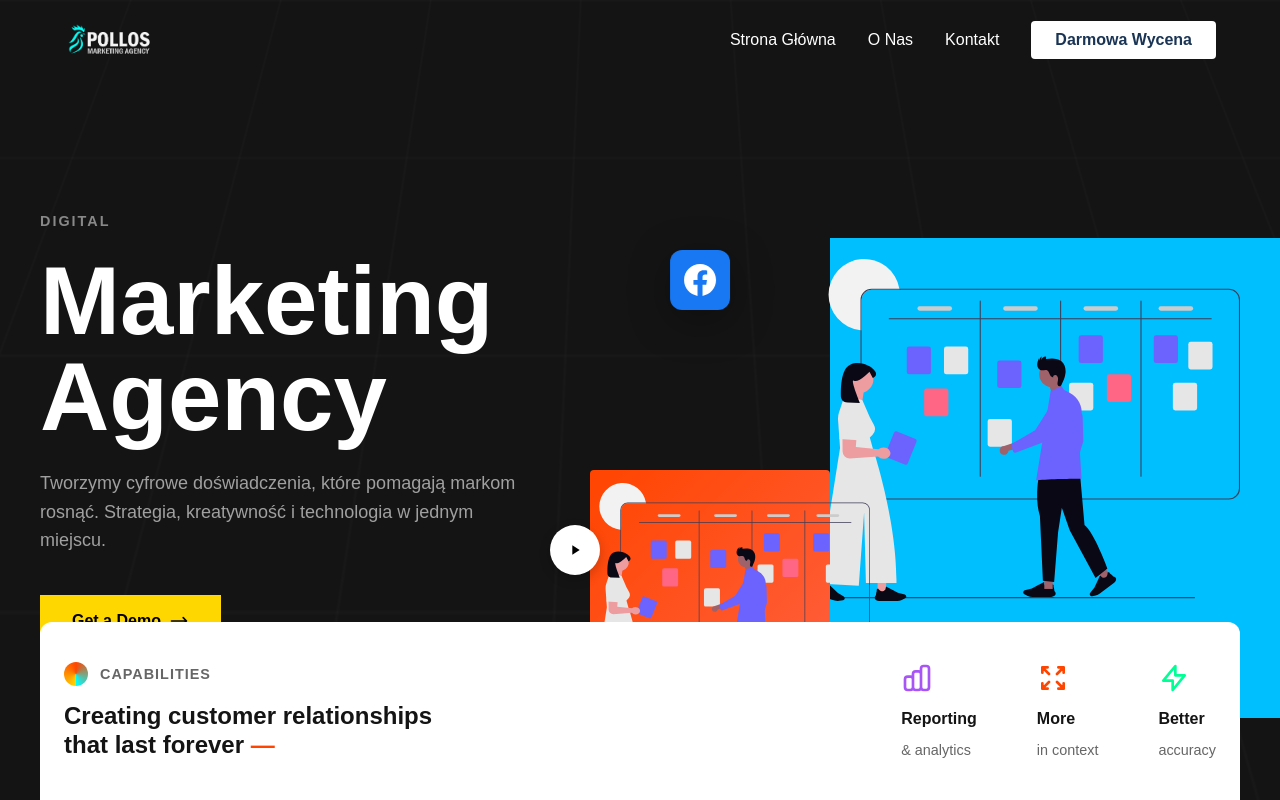
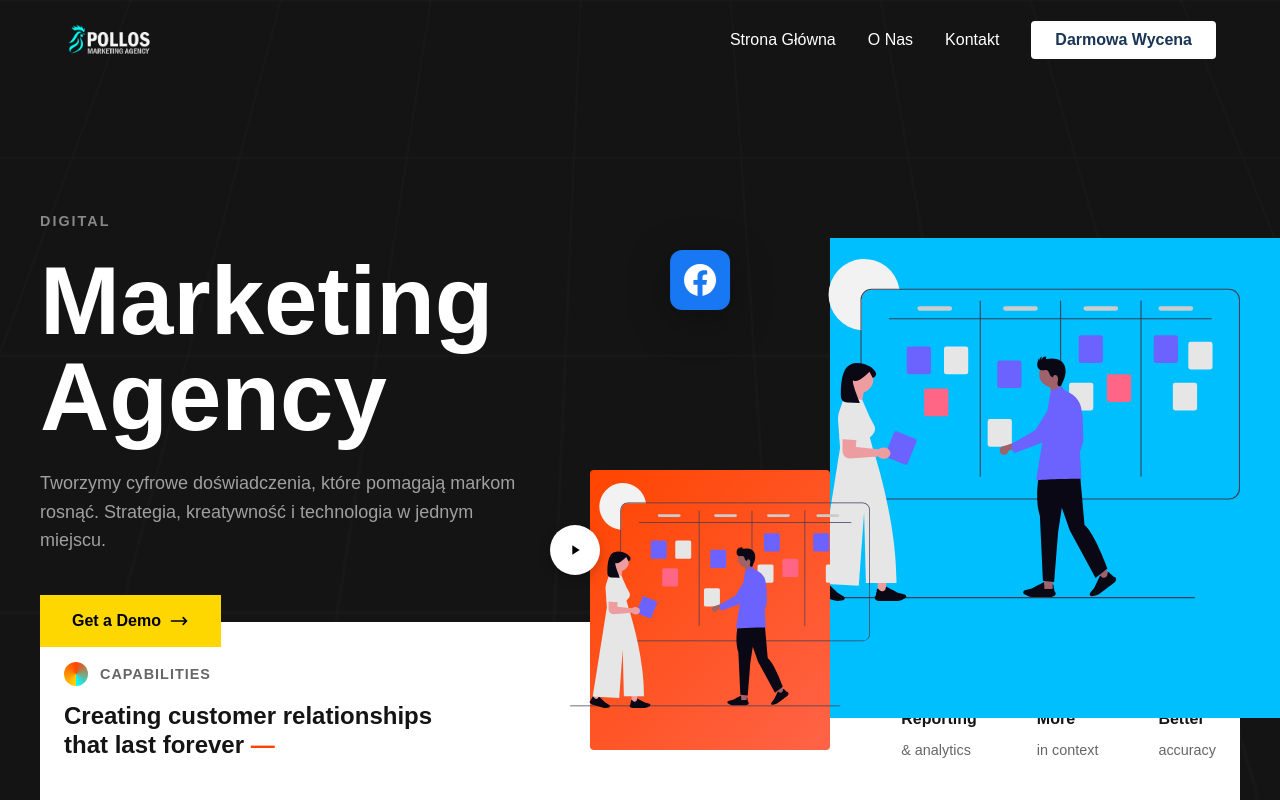
Before and after one commit to PiotrFijalkowski/pollos_website, a Next.js app: page / in a window 1280 px wide. Shown: the top 800 px of the page. Built offline with nearby package versions, Linux system fonts and the light colour scheme.

Commit message:
fix: adjust z-index stacking context in hero section

```diff
--- a/src/components/Hero/Hero.styles.ts
+++ b/src/components/Hero/Hero.styles.ts
@@ -52,7 +52,7 @@ export const ContentWrapper = styled.div`
   gap: 60px;
   align-items: center;
   position: relative;
-  z-index: 1;
+  z-index: 20; /* Increased to be above BottomBar (10) */
 
   @media (min-width: 1024px) {
     grid-template-columns: 1fr 1fr;
@@ -224,7 +224,7 @@ export const BottomBarContainer = styled.div`
   background-color: white;
   padding: 40px 24px;
   position: relative;
-  z-index: 10; /* Bar z-index */
+  z-index: 10; /* Lower than ContentWrapper (20) */
 
   @media (min-width: 1024px) {
     position: absolute;
```
